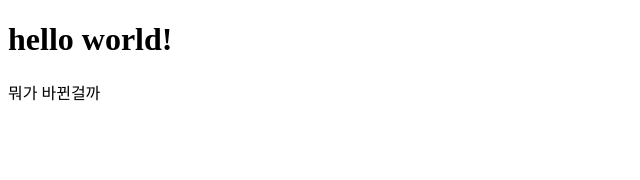
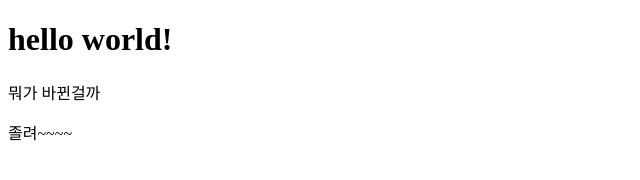
Before and after one commit to mmin0-0/fast-web-recipe, a plain HTML site: page index.html in a window 1280 px wide. Shown: the full height of the page, 0-640 px from the left. Drawn offline with Linux system fonts and the light colour scheme.

Commit message:
second modify

```diff
--- a/index.html
+++ b/index.html
@@ -9,5 +9,6 @@
 <body>
   <h1>hello world!</h1>
   <p>뭐가 바뀐걸까</p>
+  <p>졸려~~~~</p>
 </body>
 </html>
```
